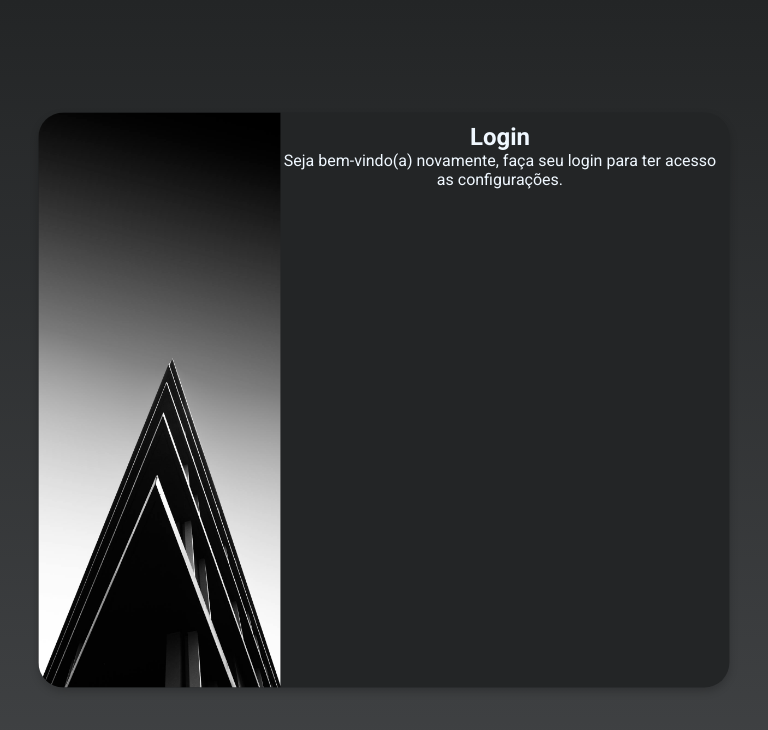
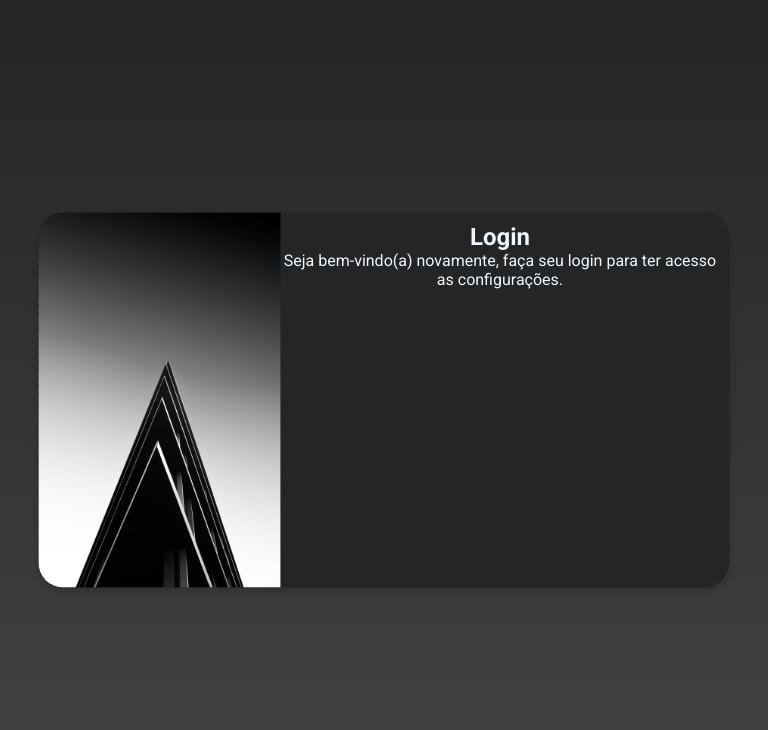
Before and after one commit to Paslack/projeto-login, a plain HTML site: page index.html in a window 768 px wide. Drawn offline with Linux system fonts and the light colour scheme.

Commit message:
media queries

```diff
--- a/css/mobile.css
+++ b/css/mobile.css
@@ -17,7 +17,7 @@
     box-sizing: border-box;
 }
 
-body {
+body, html {
     background-color: #414345;
     width: 100vw;
     height: 100vh;
@@ -25,7 +25,6 @@ body {
 
 main {
     position: relative;
-    margin: auto;
     width: 100vw;
     height: 100vh;
 }
@@ -34,15 +33,16 @@ section#login {
     position: absolute;
     top: 50%;
     left: 50%;
-    transform: translate(-50%, -50%);
     overflow: hidden;
-    transition: width 0.3s, height 0.3s;
 
     background-color: #232526;
     width: 250px;
     height: 575px;
     border-radius: 25px;
     box-shadow: 0 4px 8px rgba(0, 0, 0, 0.2);
+
+    transform: translate(-50%, -50%);
+    transition: width 0.3s, height 0.3s;
 }
 
 div#imagem {
--- a/css/style.css
+++ b/css/style.css
@@ -28,7 +28,6 @@
     Dispositivos: Monitores de alta resolução, monitores 4K
 */
 
-
 /* Tablet */
 @media screen and (min-width: 768px) and (max-width: 991px) {
     body {
@@ -37,6 +36,7 @@
 
     section#login {
         width: 90vw;
+        height: 375px;
     }
 
     div#imagem {
```
